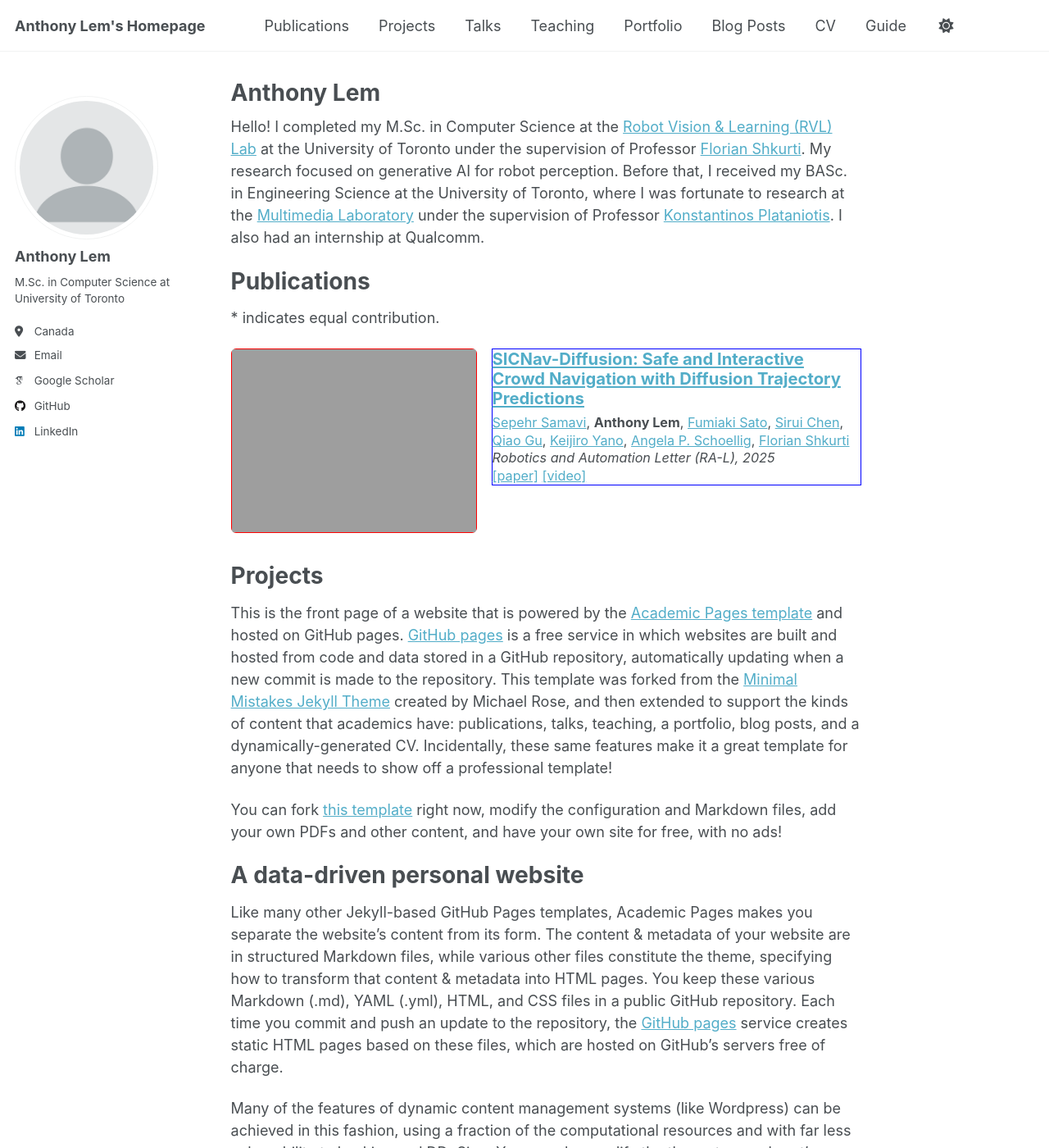
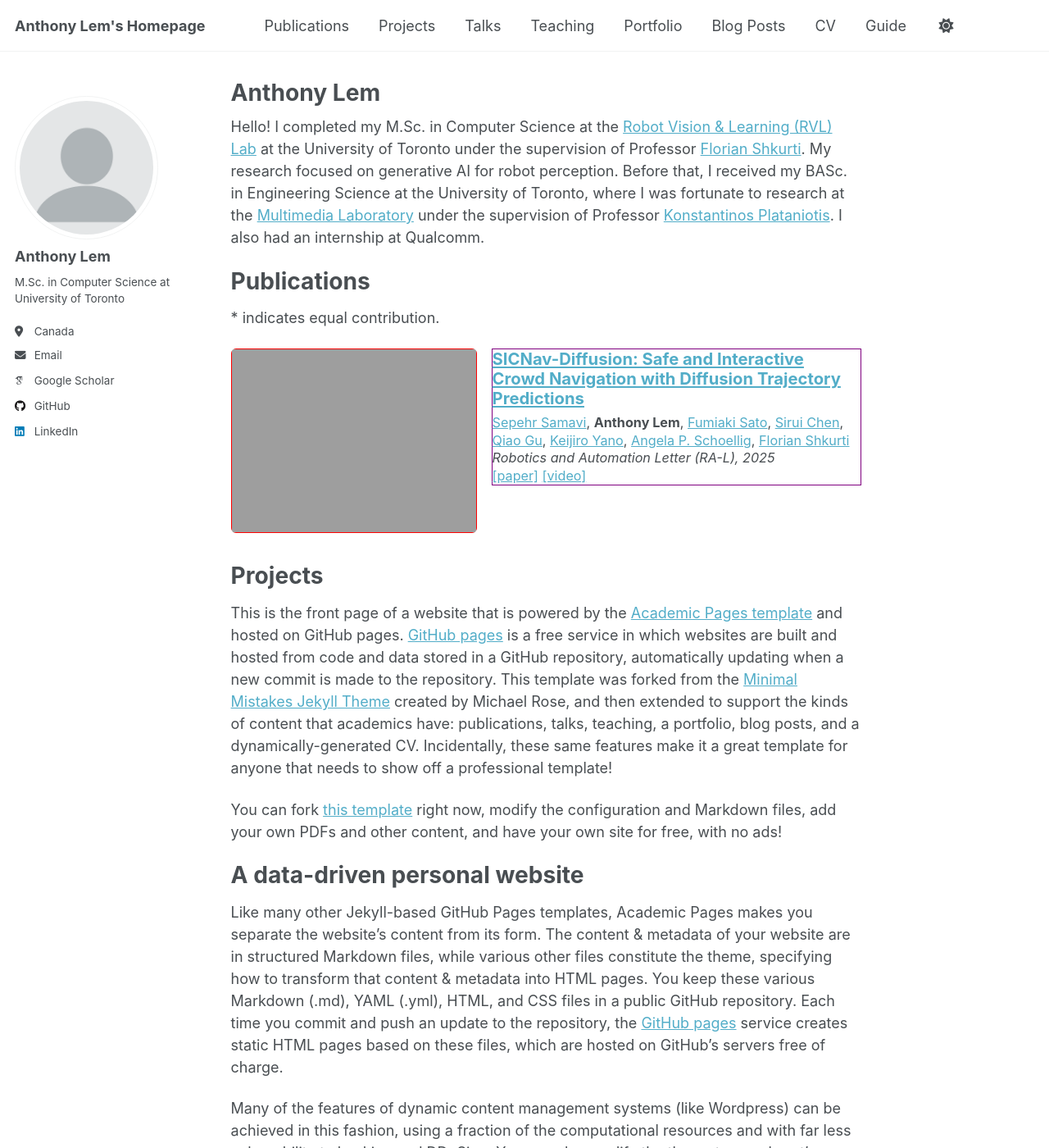
Before and after one commit to Anthonyjlem/Anthonyjlem.github.io, a Jekyll site: the page built from _pages/about.md, in a window 1280 px wide and 1400 px high. Shown: the whole window at 82% size. Built offline with Jekyll 4.4.1, drawn with Linux system fonts in a browser that asks for light colours; some web fonts are replaced; a script that is not in the unit is left out.

Commit message:
Change text border colour to purple

```diff
--- a/assets/css/main.scss
+++ b/assets/css/main.scss
@@ -106,7 +106,7 @@ html {
 }
 
 .archive__item-details {
-  border: 1px solid blue;
+  border: 1px solid purple;
   flex: 1;            /* take remaining space */
   padding-top: 0;
 }
```
